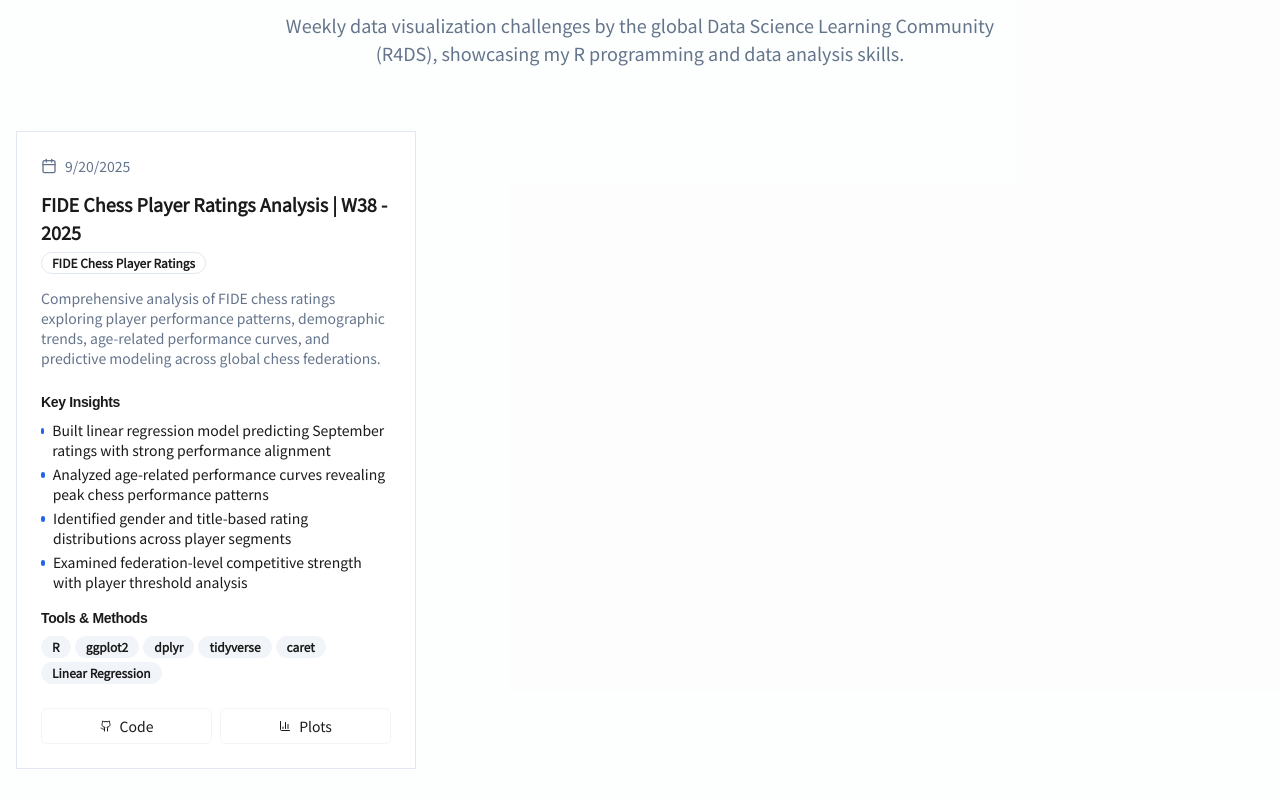
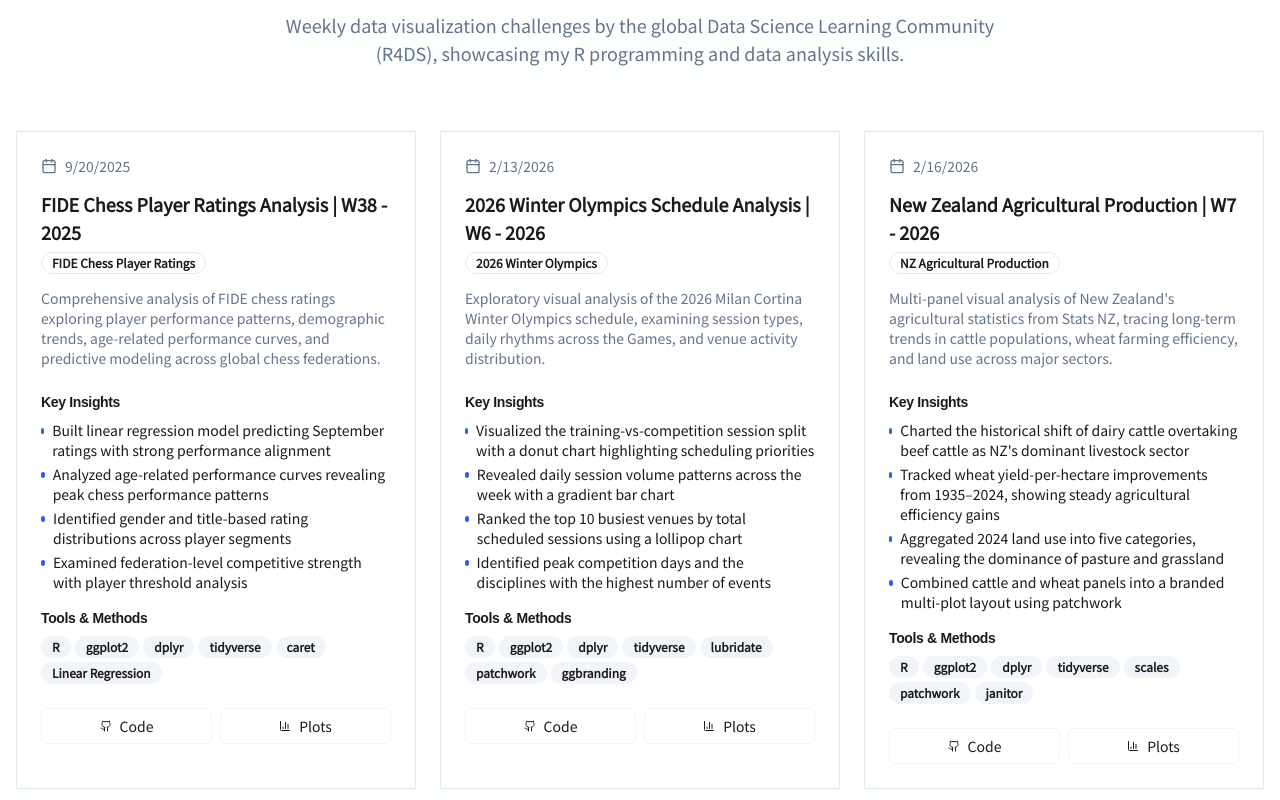
Before and after one commit to gokturkcolak/gokturkcolak.github.io, a Next.js app: page / in a window 1280 px wide. Shown: the part 3120-3920 px from the top of the page. Built offline with nearby package versions, Linux system fonts and the light colour scheme.

Commit message:
TidyTuesday submissions for W6 + W7 added

```diff
--- a/src/components/sections/TidyTuesdaySection.tsx
+++ b/src/components/sections/TidyTuesdaySection.tsx
@@ -19,10 +19,39 @@ const tidyTuesdayEntries = [
       "Identified gender and title-based rating distributions across player segments",
       "Examined federation-level competitive strength with player threshold analysis"
     ],
-    github: "https://github.com/gokturkcolak/tidytuesday/blob/main/chess_ratings/chess_ratings.Rmd",
-    visualization: "https://github.com/gokturkcolak/tidytuesday/blob/main/chess_ratings/2025_38.png"
+    github: "https://github.com/gokturkcolak/tidytuesday/blob/main/2025/Week%2038/chess_ratings.Rmd",
+    visualization: "https://github.com/gokturkcolak/tidytuesday/blob/main/2025/Week%2038/chess_ratings.png"
+  },
+  {
+    title: "2026 Winter Olympics Schedule Analysis | W6 - 2026",
+    description: "Exploratory visual analysis of the 2026 Milan Cortina Winter Olympics schedule, examining session types, daily rhythms across the Games, and venue activity distribution.",
+    date: "2026-02-13",
+    dataset: "2026 Winter Olympics",
+    technologies: ["R", "ggplot2", "dplyr", "tidyverse", "lubridate", "patchwork", "ggbranding"],
+    insights: [
+      "Visualized the training-vs-competition session split with a donut chart highlighting scheduling priorities",
+      "Revealed daily session volume patterns across the week with a gradient bar chart",
+      "Ranked the top 10 busiest venues by total scheduled sessions using a lollipop chart",
+      "Identified peak competition days and the disciplines with the highest number of events"
+    ],
+    github: "https://github.com/gokturkcolak/tidytuesday/blob/main/2026/Week_6/winter_olympics.Rmd",
+    visualization: "https://github.com/gokturkcolak/tidytuesday/blob/main/2026/Week_6/winter_olympics.png"
+  },
+  {
+    title: "New Zealand Agricultural Production | W7 - 2026",
+    description: "Multi-panel visual analysis of New Zealand's agricultural statistics from Stats NZ, tracing long-term trends in cattle populations, wheat farming efficiency, and land use across major sectors.",
+    date: "2026-02-16",
+    dataset: "NZ Agricultural Production",
+    technologies: ["R", "ggplot2", "dplyr", "tidyverse", "scales", "patchwork", "janitor"],
+    insights: [
+      "Charted the historical shift of dairy cattle overtaking beef cattle as NZ's dominant livestock sector",
+      "Tracked wheat yield-per-hectare improvements from 1935–2024, showing steady agricultural efficiency gains",
+      "Aggregated 2024 land use into five categories, revealing the dominance of pasture and grassland",
+      "Combined cattle and wheat panels into a branded multi-plot layout using patchwork"
+    ],
+    github: "https://github.com/gokturkcolak/tidytuesday/blob/main/2026/Week_7/nz_agricultural_production.Rmd",
+    visualization: "https://github.com/gokturkcolak/tidytuesday/blob/main/2026/Week_7/nz_agricultural_production.png"
   }
-  // Add more entries as you complete them
 ];
 
 export default function TidyTuesdaySection() {
@@ -38,7 +67,7 @@ export default function TidyTuesdaySection() {
         >
           <h2 className="text-3xl md:text-4xl font-bold mb-4">TidyTuesday Challenge</h2>
           <p className="text-lg text-muted-foreground max-w-3xl mx-auto">
-          Weekly data visualization challenges by the global Data Science Learning Community (R4DS), showcasing my R programming and data analysis skills.
+            Weekly data visualization challenges by the global Data Science Learning Community (R4DS), showcasing my R programming and data analysis skills.
           </p>
         </motion.div>
 
```
